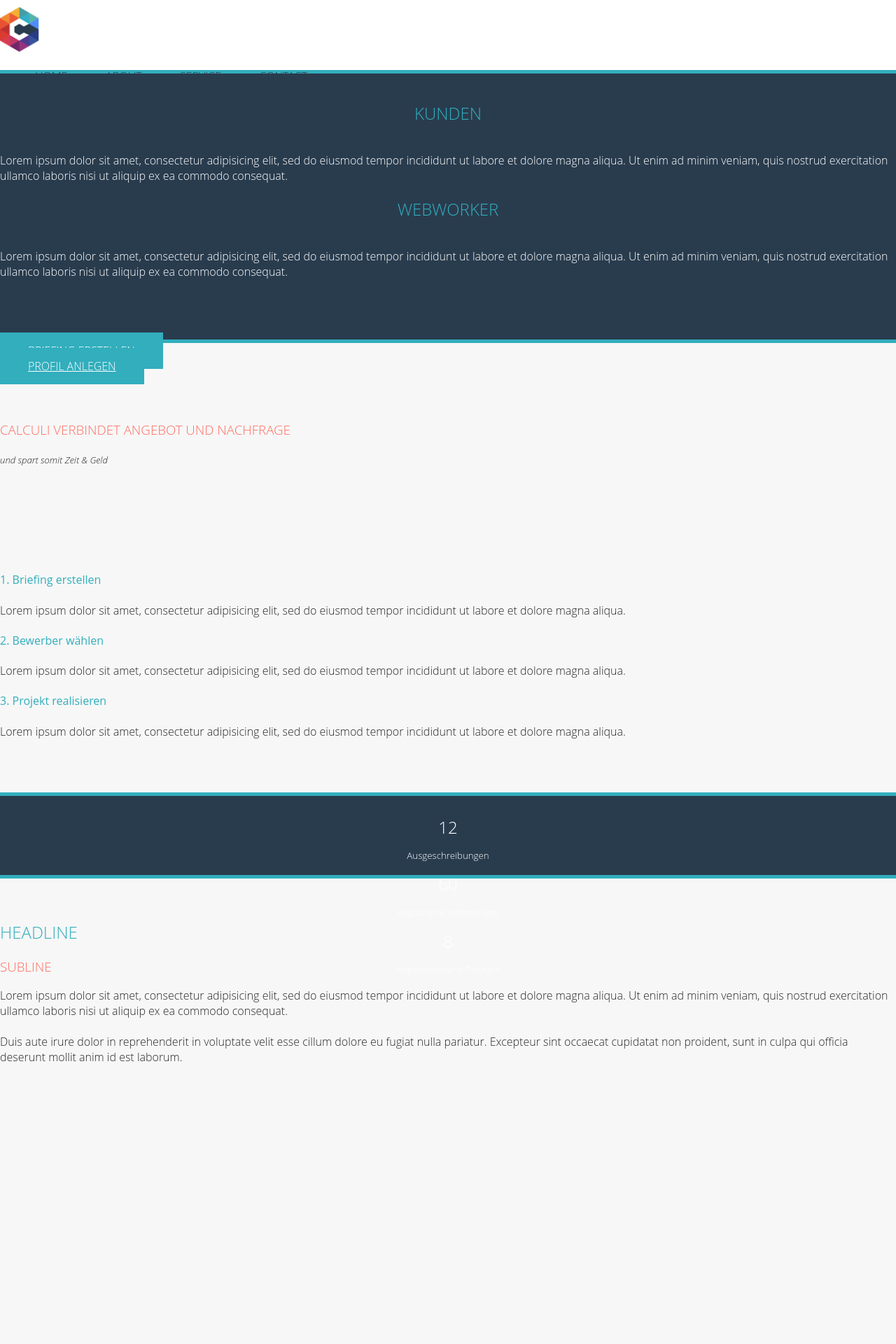
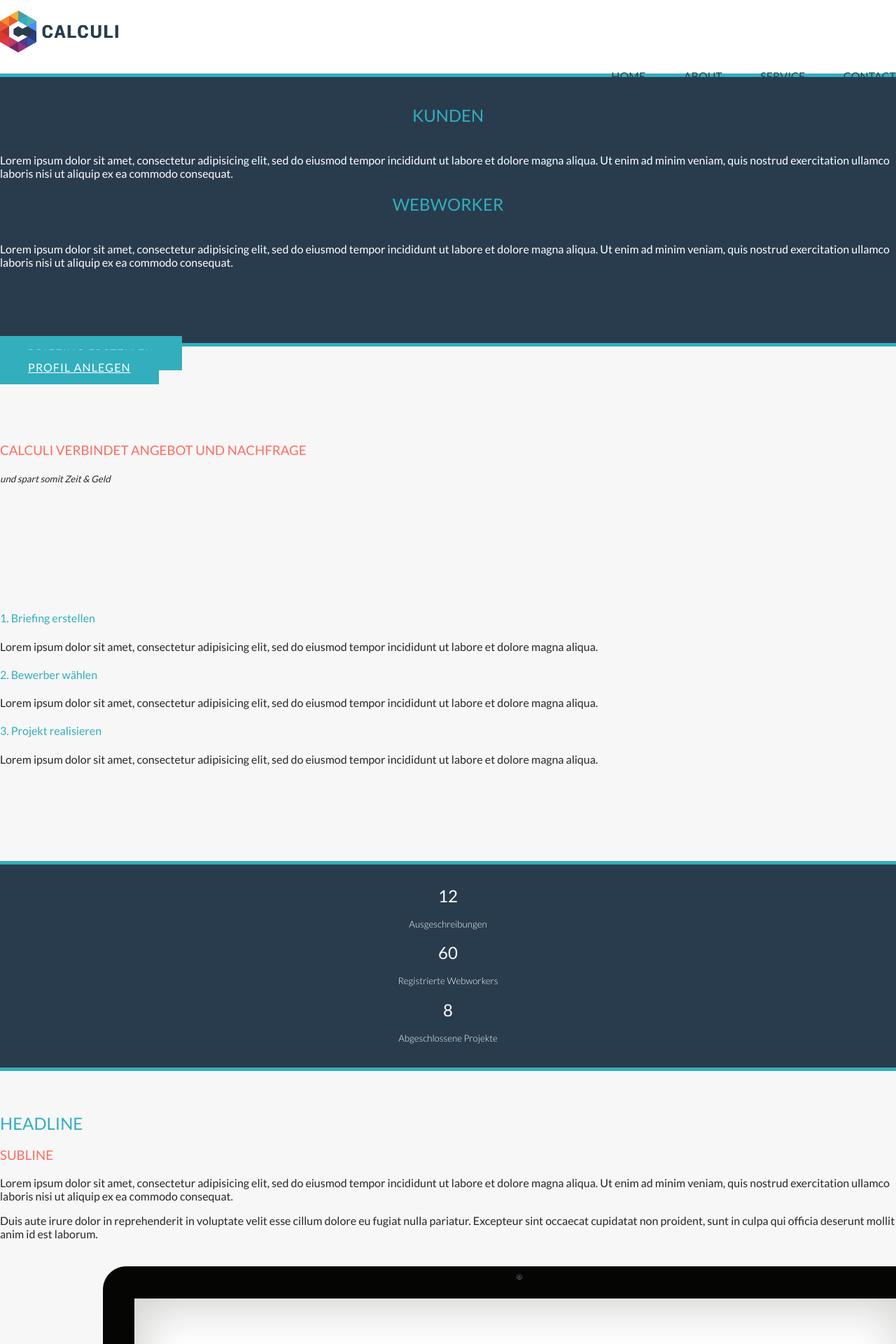
Before and after one commit to Joekant/calculi, a PHP site: page / in a window 1280 px wide; the page is wider, and only the part inside the window is pictured. Shown: the top 1920 px of that part at 70% size. Before the commit the page ends 1516 px from the top of that part, so only its background shows below. Run offline with PHP 8.4, Linux system fonts and the light colour scheme; style sheets or scripts are compiled from the project's sources.

Commit message:
Updating Frontend/Frontpage
- fixed Menu align
- changed logo
- changed font to Lato
- changed font-weight
- fixed paddings between sections
- added testimonial and copyright to footer

```diff
--- a/html/css/app.css
+++ b/html/css/app.css
@@ -25,14 +25,16 @@ ul li {
 
 h1, h2, h3, h4, h5, h6, p, label, a, span {
   color: #272727;
-  font-family: Open Sans;
-  font-weight: 300; }
+  font-family: Lato;
+  font-weight: 400; }
 
 .button {
   background-color: #32aebd;
   color: white;
   margin: 0;
-  padding: 15px 40px; }
+  padding: 15px 40px;
+  text-transform: uppercase;
+  letter-spacing: 1.1px; }
 
 /* -----------------------------------------
    General Styles
@@ -59,16 +61,18 @@ h1, h2, h3, h4, h5, h6, p, label, a, span {
 
 header {
   background-color: white;
-  height: 90px;
-  padding-top: 10px;
+  min-height: 90px;
+  padding-top: 15px;
   width: 100%; }
   header img {
-    width: 60px; }
+    width: 170px; }
   header nav {
-    padding-top: 20px; }
+    padding-top: 20px;
+    float: right; }
     header nav a {
       color: #293c4e;
       font-size: 16px;
+      font-weight: 400;
       margin-left: 50px;
       text-transform: uppercase; }
 
@@ -77,7 +81,23 @@ main {
 
 footer {
   background-color: #293c4e;
-  min-height: 80px; }
+  border-top: 5px solid #32aebd;
+  color: #f7f7f7; }
+  footer #copyright #social {
+    text-align: right; }
+  footer #copyright #logo {
+    text-align: center; }
+  footer #copyright #link {
+    text-align: left;
+    font-size: 0.8em;
+    text-transform: lowercase; }
+  footer #testimonial {
+    font-style: italic;
+    padding-bottom: 30px; }
+    footer #testimonial img {
+      float: left; }
+    footer #testimonial #author {
+      color: #32aebd; }
 
 /* -----------------------------------------
    Frontpage Styles
@@ -102,8 +122,8 @@ footer {
 #main-user-number {
   border-top: 5px solid #32aebd;
   border-bottom: 5px solid #32aebd;
-  height: 100px;
   padding-top: 13px;
+  padding-bottom: 13px;
   text-align: center; }
   #main-user-number h2 {
     color: white;
--- a/html/index.html
+++ b/html/index.html
@@ -6,7 +6,7 @@
     <title>Foundation | Welcome</title>
     <link rel="stylesheet" href="css/normalize.css" />
 
-    <!-- <link href='http://fonts.googleapis.com/css?family=Open+Sans:400,300,600' rel='stylesheet' type='text/css'> -->
+    <link href='http://fonts.googleapis.com/css?family=Lato:200,300,400,700' rel='stylesheet' type='text/css'>
 
     <link rel="stylesheet" href="css/foundation.css" />
     <link rel="stylesheet" href="css/app.css" />
@@ -26,7 +26,6 @@
               <a href="#">About</a>
               <a href="#">Service</a>
               <a href="#">Contact</a>
-
             </nav>
           </div>
         </div>
@@ -61,16 +60,16 @@
 
       <div class="row">
         <div class="large-6 columns text-center">
-          <a class="button" href="#">BRIEFING ERSTELLEN</a>
+          <a class="button" href="#">Briefing erstellen</a>
         </div>
 
         <div class="large-6 columns text-center">
-          <a class="button" href="#">PROFIL ANLEGEN</a>
+          <a class="button" href="#">Profil anlegen</a>
         </div>
 
         <br class="end" />
 
-        <div class="half-padding">
+        <div class="full-padding">
           <div class="large-12 columns">
             <h3 class="text-center orange-font">CALCULI VERBINDET ANGEBOT UND NACHFRAGE</h3>
             <h5 class="subheader text-center"><em>und spart somit Zeit & Geld</em></h5>
@@ -80,7 +79,6 @@
         <br class="end" />
 
         <div id="main-services" class="full-padding">
-
           <div class="large-4 columns">
             <h4>1. Briefing erstellen</h4>
             <p> Lorem ipsum dolor sit amet, consectetur adipisicing elit, sed do eiusmod
@@ -98,11 +96,10 @@
             <p> Lorem ipsum dolor sit amet, consectetur adipisicing elit, sed do eiusmod
             tempor incididunt ut labore et dolore magna aliqua. </p>
           </div>
-
         </div>
       </div>
 
-      <div id="main-user-number" class="secondary-bg ">
+        <div id="main-user-number" class="secondary-bg margin-top ">
           <div class="row">
             <div class="large-4 columns">
               <h2>12</h2>
@@ -119,16 +116,16 @@
           </div>
         </div>
 
-      <div class="margin-top" id="main-responsive">
 
-        <div class="row">
+        <div class="row margin-top">
           <div class="large-6 columns">
             <h2 class="primary-color-font">HEADLINE</h2>
             <h3 class="orange-font">SUBLINE</h3>
-            <p> Lorem ipsum dolor sit amet, consectetur adipisicing elit, sed do eiusmod
+            <p>Lorem ipsum dolor sit amet, consectetur adipisicing elit, sed do eiusmod
             tempor incididunt ut labore et dolore magna aliqua. Ut enim ad minim veniam,
             quis nostrud exercitation ullamco laboris nisi ut aliquip ex ea commodo
-            consequat. <br /><br />Duis aute irure dolor in reprehenderit in voluptate velit esse
+            consequat.</p>
+            <p>Duis aute irure dolor in reprehenderit in voluptate velit esse
             cillum dolore eu fugiat nulla pariatur. Excepteur sint occaecat cupidatat non
             proident, sunt in culpa qui officia deserunt mollit anim id est laborum. </p>
 
@@ -140,7 +137,7 @@
 
         <div class="row text-center" >
           <div class="large-12 columns half-padding">
-            <h4 class="  text-center">PARTNERS</h4>
+            <h4 class="text-center">PARTNERS</h4>
           </div>
 
           <div class="large-3 columns">
@@ -166,10 +163,24 @@
           </div>
 
         </div>
-      </div>
+
     </main>
 
-    <footer>
+    <footer class="half-padding">
+     <div id="testimonial" >
+      <div class="row">
+        <div class="large-2 columns"><img src="img/logo.png" alt="caluli_logo" /></div>
+        <div class="large-10 columns">"Lorem ipsum dolor sit amet, consectetur adipisicing elit. Autem, quo sint alias consectetur deserunt praesentium iusto ad quis reprehenderit Lorem ipsum dolor sit amet, consectetur adipisicing elit. Autem.“<br /><span id="author">Jon Doe, CEO Company</span></div>
+      </div>
+    </div>
+
+     <div id="copyright">
+      <div class="row">
+        <div class="large-4 columns" id="link">© Copyright 2014 calculi</div>
+        <div class="large-4 columns" id="logo">Logo</div>
+        <div class="large-4 columns" id="social">Social</div>
+      </div>
+    </div>
 
     </footer>
 
--- a/html/scss/app.scss
+++ b/html/scss/app.scss
@@ -51,8 +51,8 @@ $em-base : 16 !default;
 }
 
 /*Global Variables*/
-$font-family : Open Sans;
-$font-weight : 300;
+$font-family : Lato;
+$font-weight : 400;
 
 html, body {
 	background-color: $bg-color;
@@ -72,6 +72,9 @@ h1, h2, h3, h4, h5, h6, p, label,a,span {
 	color:white;
 	margin:0;
 	padding:15px 40px;
+	text-transform: uppercase;
+	letter-spacing: 1.1px;
+
 }
 
 /* -----------------------------------------
@@ -100,29 +103,28 @@ h1, h2, h3, h4, h5, h6, p, label,a,span {
 	margin-top:60px;
 }
 
-
-
 .secondary-bg {
 	background-color:$secondary-color;
 }
 
 header {
-
 	background-color:$topbar-color;
-	height:90px;
-	padding-top:10px;
+	min-height:90px;
+	padding-top:15px;
 	width:100%;
 
 	img {
-		width:60px;
+		width: 170px
 	}
 
 	nav {
 		padding-top:20px;
+		float: right;
 
 		a {
 			color:$secondary-color;
 			font-size:16px;
+			font-weight: 400;
 			margin-left:50px;
 			text-transform:uppercase;
 		}
@@ -134,8 +136,40 @@ main {
 }
 
 footer {
+
 	background-color:$secondary-color;
-	min-height:80px;
+	border-top:5px solid $primary-color;
+	color: $bg-color;
+
+	#copyright {
+		#social {
+			text-align: right;
+		}
+
+		#logo {
+			text-align: center;
+		}
+
+		#link {
+			text-align: left;
+			font-size: 0.8em;
+			text-transform: lowercase;
+		}
+
+	}
+
+	#testimonial {
+		font-style: italic;
+		padding-bottom: 30px;
+
+		img {
+			float: left;
+		}
+
+		#author {
+			color: $primary-color;
+		}
+	}
 }
 
 
@@ -171,8 +205,8 @@ footer {
 #main-user-number {
 	border-top:5px solid $primary-color;
 	border-bottom:5px solid $primary-color;
-	height:100px;
 	padding-top:13px;
+	padding-bottom:13px;
 	text-align: center;
 
 	h2 {
```
Also changed, not shown: html/img/logo.png. Lines whose indentation alone changed are shown as unchanged.
